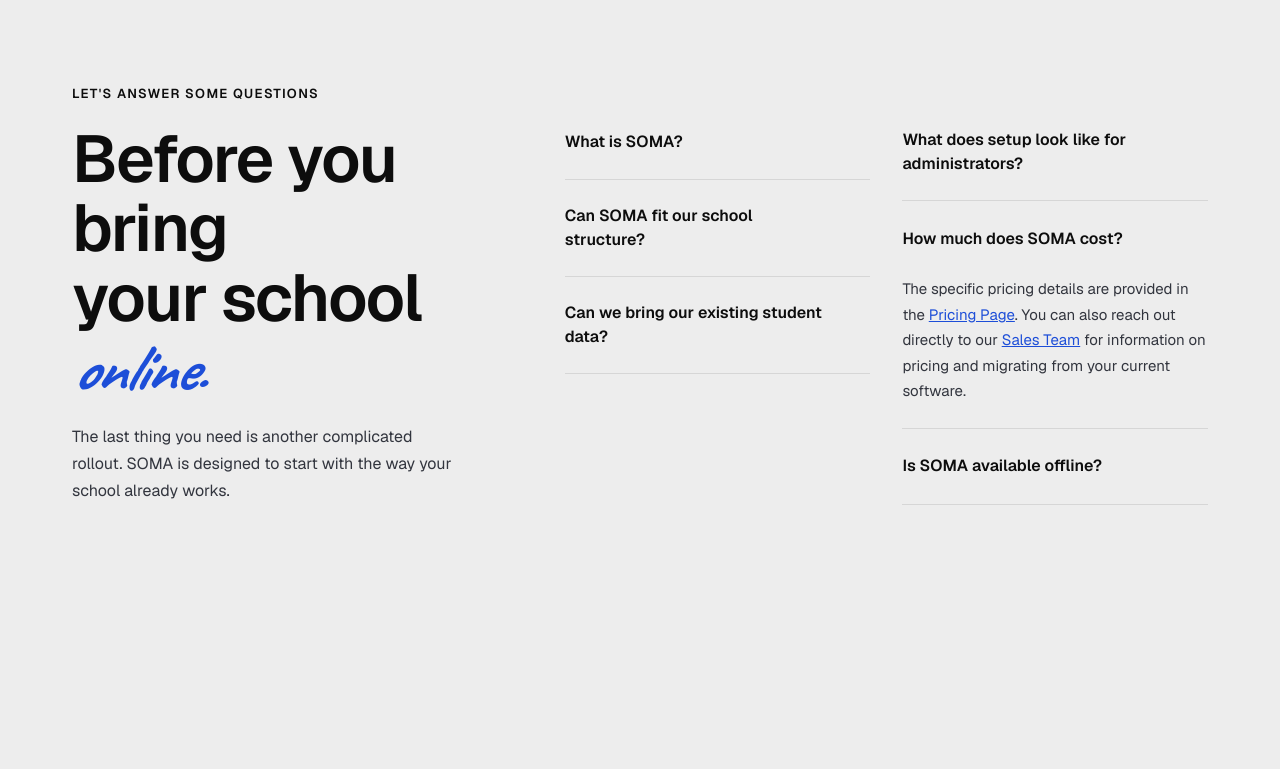
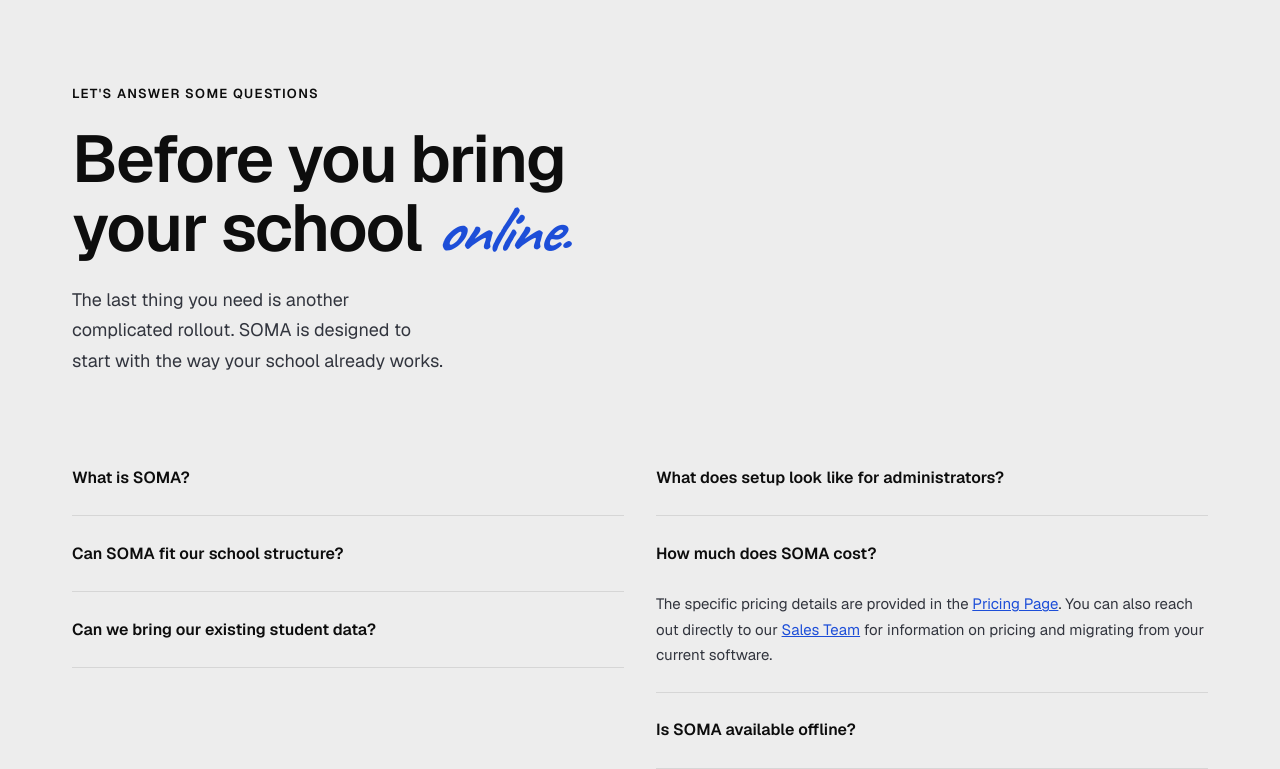
Before and after one commit to nimaappsss-web/soma-landing, a Next.js app: page / in a window 1280 px wide. Shown: the part 4437-5206 px from the top of the page. Before the commit the page ends 4942 px from the top, so only its background shows below. Built offline with nearby package versions, Linux system fonts and the light colour scheme; some icons are missing.

Commit message:
fix: FAQ title 66px, description 18px, remove flex row layout

```diff
--- a/src/features/landing/components/SixthSection.tsx
+++ b/src/features/landing/components/SixthSection.tsx
@@ -90,13 +90,12 @@
 
   return (
     <section className="w-full max-w-[1294px] mx-auto mt-[72px] mb-[86px] px-[18px] md:px-[62px]">
-      <div className="flex flex-col lg:flex-row gap-12 lg:gap-16 items-end">
-        {/* Left */}
-        <div className="lg:w-[40%]">
+      {/* Header */}
+      <div className="mb-12 md:mb-16">
         <p className="text-[12px] md:text-[13px] font-semibold text-soma-black tracking-widest uppercase mb-5">
           Let&apos;s answer some questions
         </p>
-          <h2 className="text-[32px] sm:text-[40px] md:text-[52px] lg:text-[66px] font-semibold leading-[1.05] tracking-tight text-soma-black mb-5">
+        <h2 className="text-[66px] font-semibold leading-[1.05] tracking-tight text-soma-black mb-5">
           Before you bring{" "}
           <br className="hidden sm:block" />
           your school{" "}
@@ -104,14 +103,14 @@
             online.
           </span>
         </h2>
-          <p className="text-[14px] md:text-[16px] text-gray-4 leading-[1.7] max-w-[380px]">
+        <p className="text-[18px] text-gray-4 leading-[1.7] max-w-[380px]">
           The last thing you need is another complicated rollout. SOMA is
           designed to start with the way your school already works.
         </p>
       </div>
 
-        {/* Right - Two independent FAQ columns */}
-        <div className="lg:w-[60%] flex flex-col sm:flex-row gap-x-8 gap-y-0">
+      {/* FAQ Grid */}
+      <div className="flex flex-col sm:flex-row gap-x-8 gap-y-0">
           {/* Left column */}
           <div className="flex-1">
             {leftFaqs.map((faq, i) => (
@@ -138,7 +137,6 @@
             ))}
           </div>
         </div>
-      </div>
     </section>
   );
 }
```
Lines whose indentation alone changed are shown as unchanged.
